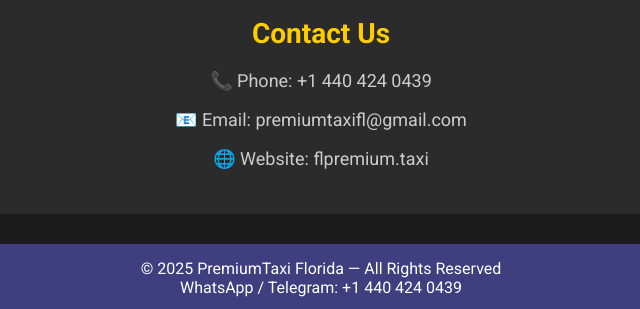
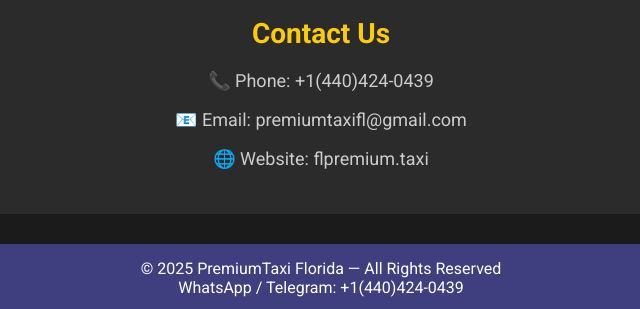
Before and after one commit to ProProgrammer5Star/TaxiPremium, a plain HTML site: page index.html in a window 1280 px wide. Shown: the part 1107-1416 px from the top of the page, 319-959 px from the left. Drawn offline with Linux system fonts and the light colour scheme.

Commit message:
Обновление проекта

```diff
--- a/index.html
+++ b/index.html
@@ -145,14 +145,14 @@
 <!-- Новая секция с контактной информацией -->
 <div id="contact" class="contact">
     <h2>Contact Us</h2>
-    <p>📞 Phone: +1 440 424 0439</p>
+    <p>📞 Phone: +1(440)424-0439</p>
     <p>📧 Email: premiumtaxifl@gmail.com</p>
     <p>🌐 Website: flpremium.taxi</p>
 </div>
 
 <div class="footer">
     &copy; 2025 PremiumTaxi Florida — All Rights Reserved<br>
-    WhatsApp / Telegram: +1 440 424 0439
+    WhatsApp / Telegram: +1(440)424-0439
 </div>
 
 </body>
```
